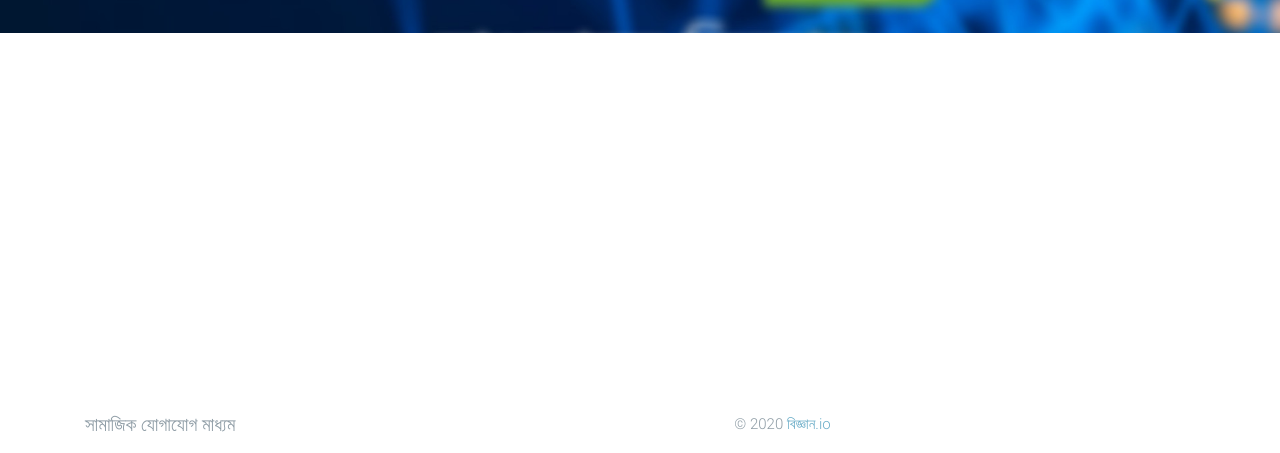
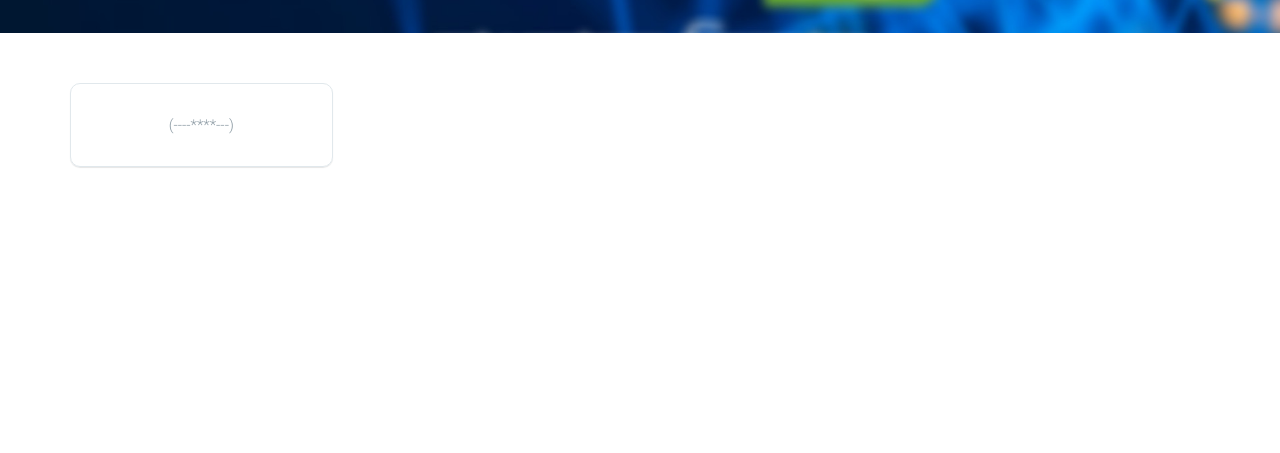
Before and after one commit to lubaba-lisa/biggan.github.io, a plain HTML site: page mathematics/index.html in a window 1280 px wide. Shown: the part 198-651 px from the top of the page. Drawn offline with Linux system fonts and the light colour scheme.

Commit message:
Update index.html

```diff
--- a/mathematics/index.html
+++ b/mathematics/index.html
@@ -61,7 +61,18 @@
 				</div>
 			</div>
 
-			<main class="main-content">
+				<main class="main-content">
+				<div class="fullwidth-block">
+					<div class="container">
+						<div class="row">
+							<div class="col-md-3 col-sm-6">
+								<div class="feature">
+
+
+(----****---)
+
+								</div>
+						</div>
 
 				<div class="fullwidth-block">
 					<div class="container">
```
